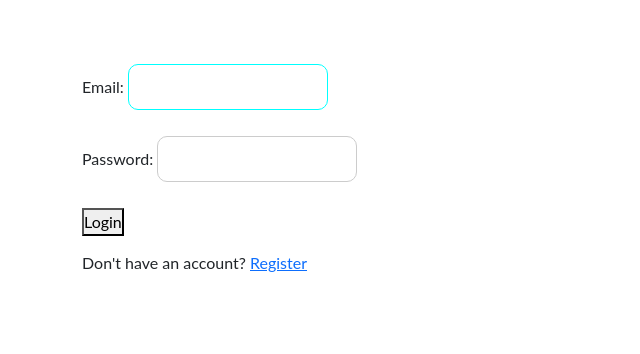
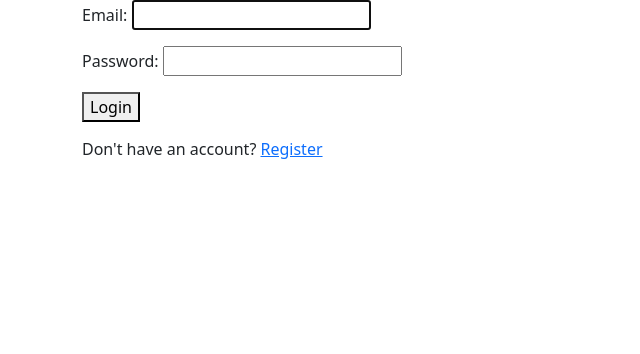
Before and after one commit to ecourapp/CustomUserDjango, a Django app: page /accounts/login/ in a window 1280 px wide. Shown: the top 354 px of the page, without its empty margins (0-640 px from the left). Run offline with Django 3.2, Linux system fonts and the light colour scheme.

Commit message:
Commited

```diff
--- a/CustomUserDjango/views.py
+++ b/CustomUserDjango/views.py
@@ -4,7 +4,6 @@ from django.shortcuts import render
 
 # Create your views here.
 
-@login_required(login_url="/accounts/login")
 def index(request):
     context = {
         "user": request.user
--- a/account/views.py
+++ b/account/views.py
@@ -16,7 +16,7 @@ def index(request, user_id):
     context = {
         "user": request.user
     }
-    return render(request, template_name="home.html", context=context)
+    return render(request, template_name="account/profile.html", context=context)
 
 
 def register_view(request, *args, **kwargs):
--- a/static/css/index.css
+++ /dev/null
@@ -1,62 +0,0 @@
-*{
-    box-sizing: border-box;
-    font-family:'Lato', sans-serif;
-    padding: 0;
-    margin: 0;
-}
-
-.container{
-    padding: 5%;
-}
-
-#id_username,
-#id_password{
-    padding: 10px 15px;
-    width: 200px;
-    border-radius: 10px;
-    outline: none;
-    border: 1px solid #ccc;
-    margin-bottom: 10px;
-    transition: all 0.3s ease;
-}
-
-#id_password:focus,
-#id_username:focus{
-    border: 1px solid aqua;
-}
-
-ul.full{
-    list-style: none;
-    width: 100%;
-    display: flex;
-    align-items: center;
-    justify-content: space-between;
-}
-
-a{
-    text-decoration: none;
-    color: #555;
-    transition: all 0.3s ease;
-    position: relative;
-}
-
-a::after{
-    content: '';
-    position: absolute;
-    width: 0;
-    height: 2px;
-    background-color: #555;
-    transition: all 0.3s ease;
-    bottom: -5px;
-    left: 0;
-    right: auto;
-}
-
-a:hover{
-    color: #000;
-}
-
-a:hover::after{
-    width: 100%;
-    background-color: #000;
-}
```
Also changed, not shown: account/templates/account/profile.html (added, +18 -0 lines), templates/home.html (+14 -12 lines).
